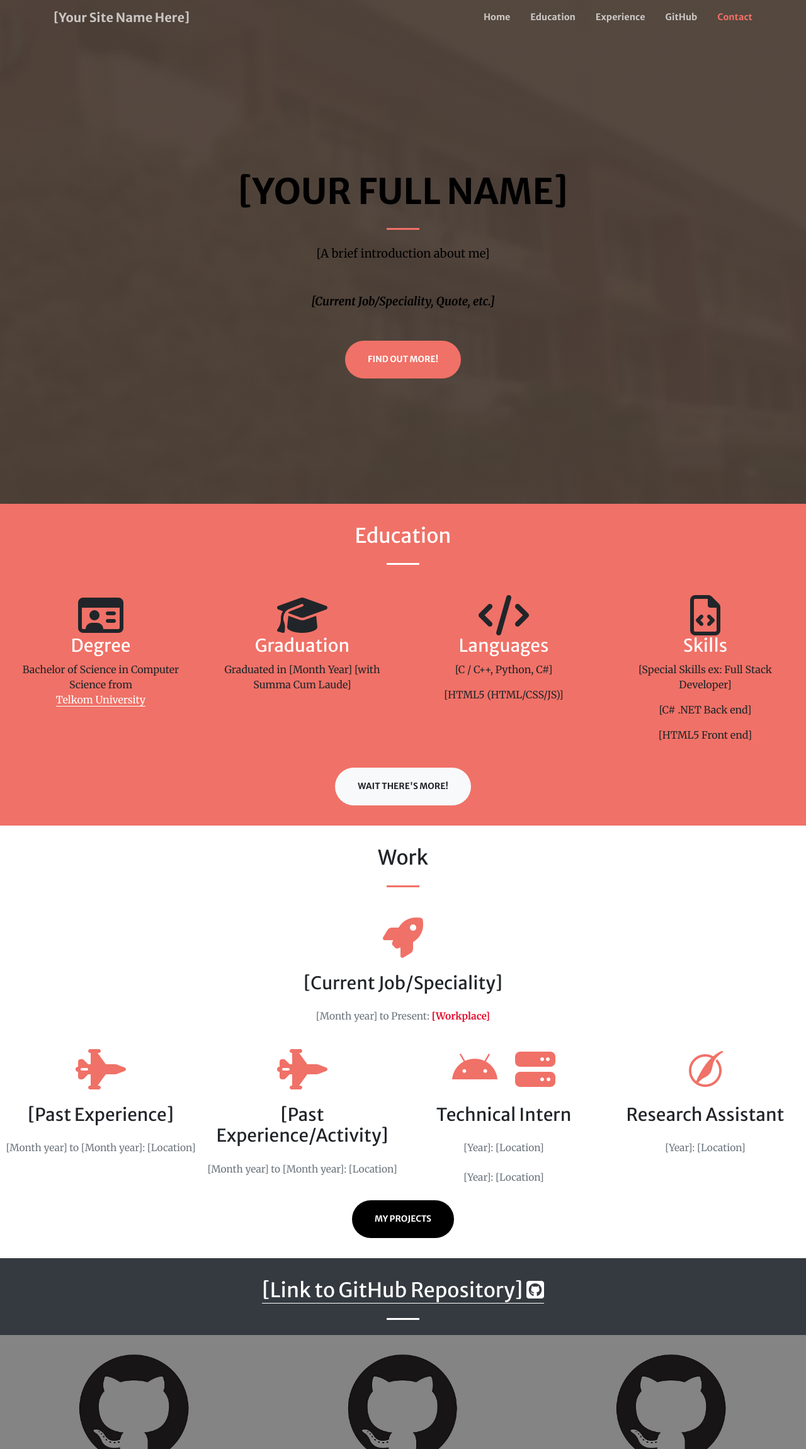
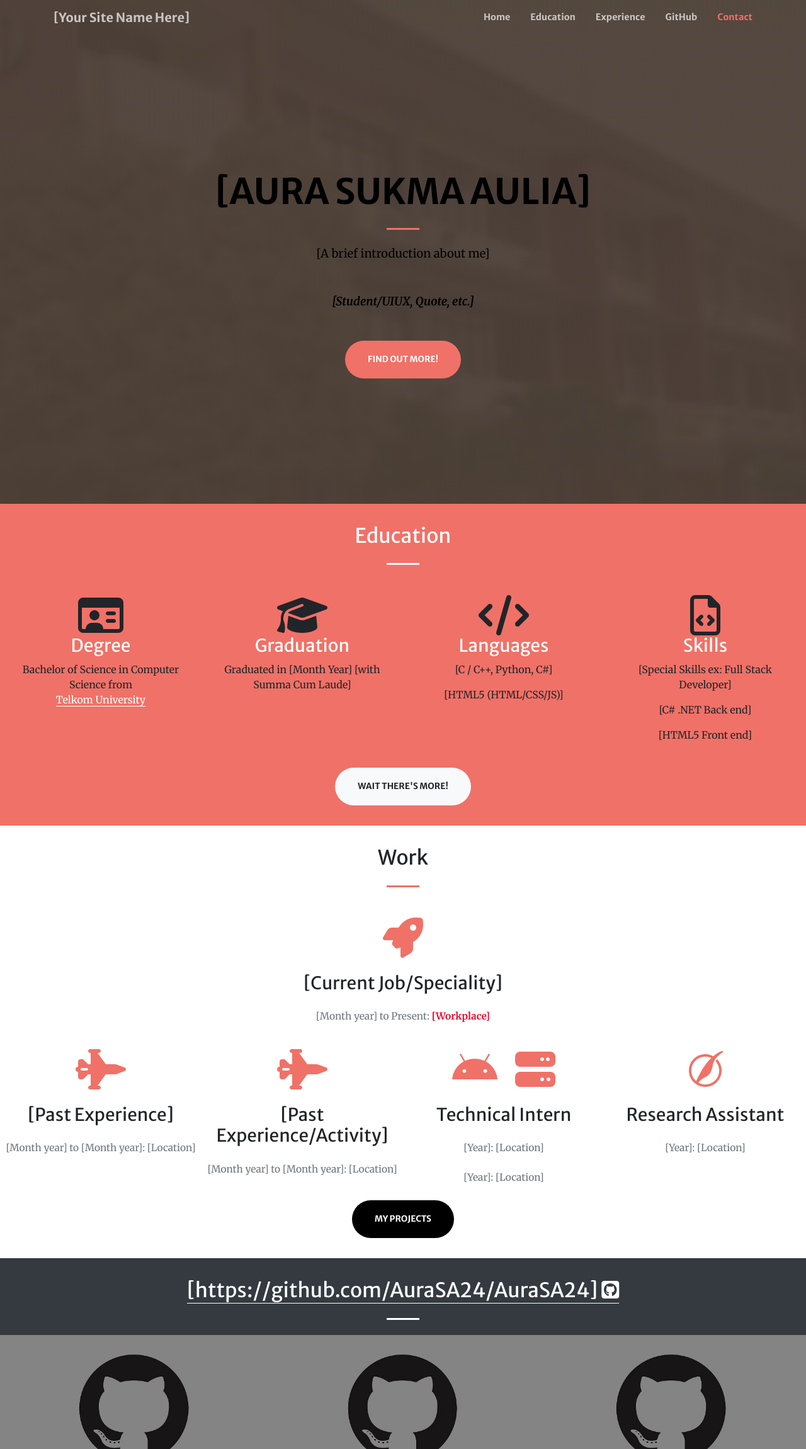
Before and after one commit to AuraSA24/AuraSA24, a plain HTML site: page index.html in a window 1280 px wide. Shown: the top 2301 px of the page at 63% size. Drawn offline with nearby package versions, Linux system fonts and the light colour scheme.

Commit message:
Update index.html

```diff
--- a/index.html
+++ b/index.html
@@ -78,13 +78,13 @@
       <div class="row">
         <div class="col-lg-10 mx-auto">
           <h1 class="text-uppercase">
-            <strong>[Your Full Name]</strong>
+            <strong>[Aura Sukma Aulia]</strong>
           </h1>
           <hr class="divider my-4" />
         </div>
         <div class="col-lg-8 mx-auto">
           <p class="text-faded text-black mb-5">[A brief introduction about me]</p>
-          <p class="text-italic font-weight-bold mb-5">[Current Job/Speciality, Quote, etc.]</a></p>
+          <p class="text-italic font-weight-bold mb-5">[Student/UIUX, Quote, etc.]</a></p>
           <a class="btn btn-primary btn-xl js-scroll-trigger" href="#about">Find Out More!</a>
         </div>
       </div>
@@ -189,7 +189,7 @@
         <div class="col-lg-12 text-center">
           <h2 class="section-heading" id="githubb">
             <a class="text-white-link" href="#">
-						  [Link to GitHub Repository]
+						  [https://github.com/AuraSA24/AuraSA24]
               <i class="fa fa-1x fa-github-square" style="color:white"></i>
             </a>
           </h2>
@@ -207,8 +207,8 @@
             <img class="img-responsive" width="100%" height="auto" src="img/portfolio/thumbnails/project (1).jpg" alt="">
             <div class="portfolio-box-caption">
               <div class="portfolio-box-caption-content">
-                <div class="project-category text-faded">[Repository 1]</div>
-                <div class="project-name">[repository description]</div>
+                <div class="project-category text-faded">[Repository 1 = Twoeius(1)]</div>
+                <div class="project-name">[Graf]</div>
               </div>
             </div>
           </a>
```
